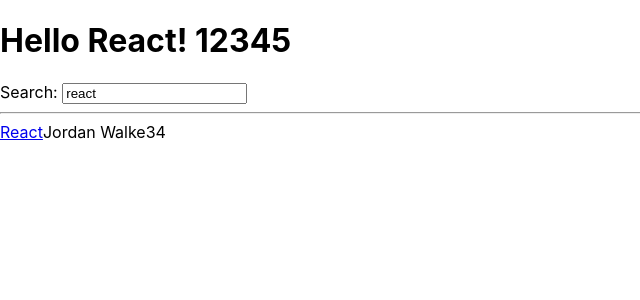
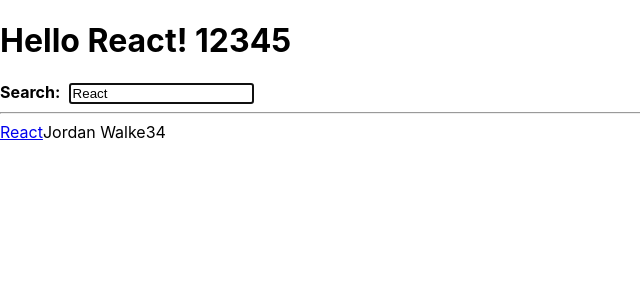
Before and after one commit to dev-dain/TAVE-ReactStudy, a React (Create React App) app: page / in a window 1280 px wide. Shown: the top 300 px of the page, without its empty margins (0-640 px from the left). Built offline with nearby package versions, Linux system fonts and the light colour scheme.

Commit message:
스터디 3주 완료

```diff
--- a/src/App.js
+++ b/src/App.js
@@ -26,12 +26,38 @@
     }
   ];
 
-  const [searchTerm, setSearchTerm] = React.useState('react');
+  // useState와 useEffect 문장을 선언함. (아직 호출 전)
+  // useState마냥 [상태, 상태 업데이트 함수 return]
+  // 커스텀 훅은 use-접두사를 쓰고, 반환 값은 배열임
+  // 이름 조정 이유는 62쪽
+  const useSemiPersistentState = (key, initialState) => {
+    // state와 상태 업데이트함수를 쌍으로 반환하는 useState 훅
+    const [value, setValue] = React.useState(
+      localStorage.getItem(key) || initialState
+    );
+
+    // 키가 외부에서 오기 때문에 키가 변경될 수도 있으므로
+    // key값이 변하면 useEffect가 새롭게 실행돼야 함
+    React.useEffect(
+      () => localStorage.setItem(key, value),
+      [value, key]
+    );
+
+    return [value, setValue];
+  }
+
+  // key와 initialState를 보내고 상태와 상태 업데이트 함수를 받아옴
+  // 내가 key값을 달리 주면 로컬 스토리지에 뭐가 있느냐에 따라 초기 value는 달라질 수 있음
+  const [searchTerm, setSearchTerm] = useSemiPersistentState(
+    'search',
+    'React'
+  );
 
   const handleSearch = event => setSearchTerm(event.target.value);
 
   // searchedStories는 배열임
   // 어떻게 호출 없이 그냥 searchTerm이 바뀌는 걸 보고 매번 실행되는 걸까?
+  // 그건 includes 내에서 searchTerm을 쓰기 때문에
   // input 내용이 바뀌면 handleSearch 실행 이후 stories.filter가 2번 실행됨.
   // 왜 2번일까?
   const searchedStories = stories.filter(
@@ -45,7 +71,21 @@
         Hello {getTitle('React!')} {title}
         {/* 그냥 JS 배열 자체를 넣으면 배열 안의 요소가 다 붙어서 나옴*/}
       </h1>
-      <Search search={searchTerm} onSearch={handleSearch}/>
+      {/* Search 컴포넌트가 진짜 Search하는 게 아니라서 이름을 바꿈.
+        대신 id와 label로 이게 뭐에 쓰려는 건지를 밝힘
+        type을 바꿔 쓸 수도 있게 하기 위해 (ex. number, email) type도 넘김
+
+        인데 '리액트 컴포넌트 구성'에서 type이랑 label을 빼버림
+        label prop을 사용하는 대신 컴포넌트 엘리먼트 태그 사이에 'Search' 텍스트 삽입
+        이것은 InputWithLabel에서 children prop으로 사용 가능 */}
+      <InputWithLabel
+        id="search"
+        value={searchTerm}
+        isFocused // === isFocused={true}
+        onInputChange={handleSearch}
+      >
+        <strong>Search: </strong>
+      </InputWithLabel>
       <hr />
 
       <List list={searchedStories}/>
@@ -54,26 +94,62 @@
   );
 }
 
-function Search(props) {
-  // state와 상태 업데이트함수를 쌍으로 반환하는 useState 훅
+function InputWithLabel(props) {
+  // https://react.vlpt.us/basic/10-useRef.html
+  // 특정 DOM 선택해야 할 때 useRef와 ref 사용
+  // ref 객체를 만들고, 이 객체를 우리가 선택하고 싶은 DOM에 ref 값으로 설정해줘야 함
+  // 즉, <input ref={inputRef}> 이렇게 넘겨야 한다는 뜻
+  // 그럼 ref.current는 이 DOM을 가리키게 됨
+
+  // ref 생성
+  // ref 개체는 생명주기 동안 그대로 유지되는 지속적인 값
+  // ref 개체와 달리 변경될 수 있는 current가 프로퍼티로 포함됨
+
+  // useRef는 .current 프로퍼티로 전달된 기본값(여기서는 X)로 초기화된
+  // 변경 가능한 ref 객체를 반환함
+  // ref 객체는 컴포넌트 전 생애주기 동안 유지됨
+
+  // useRef는 .current 프로퍼티에 변경 가능한 값을 담은 컨테이너와 같음
+  // useRef는 매번 렌더링을 할 때 동일한 ref 객체 제공
+  // current 프로퍼티를 변경한다고 리렌더링이 발생되지는 않음
+  const inputRef = React.useRef();
+
+  // useEffect 종속성 배열 원소는 꼭 상태가 아니어도 됨?
+  React.useEffect(() => {
+    if (props.isFocused && inputRef.current) {
+      inputRef.current.focus(); //focus()가 DOM API
+    }
+  }, [props.isFocused]);
+
+  console.log(inputRef.current);
+
+
   return (
   // <React.Fragment>를 쓰면 같은 레벨에서 사용 가능
   // return은 루트 컴포넌트 안에 하위 태그들을 넣어야지
   // 루트 컴포넌트가 2개 이상 있으면 X
   // event.target(input#search).value로 input값 접근 가능
     <React.Fragment>
-      <label htmlFor="search">Search: </label>
+      <label htmlFor={props.id}>{props.children}</label>
+      &nbsp;
+      {/* ref가 JSX로 지정한 입력 필드의 ref 속성으로 전달
+        엘리먼트 인스턴스는 변경 가능한 current 속성에 할당 */}
       <input
-        id="search"
-        type="text"
-        value={props.search}
+        ref={inputRef}
+        id={props.id}
+        type={props.type || 'text'}
+        value={props.value}
         // 엄밀히 말하면 상태값은 Search 컴포넌트에서 바꾸는 것이 아님
         // input 값을 바꾸면 setSearchTerm이 실행되면서 거기서 바뀌는 것임
         // 트리거 역할을 하는 것
 
         //input에 onchange 프로퍼티가 원래 있긴 한데
         //onchange=javascript function 이런 식으로 씀
-        onChange={props.onSearch}
+        onChange={props.onInputChange}
+        // 이렇게 되면 여러 InputWithLabel이 렌더링됐을 때
+        // 마지막 InputWithLabel에만 포커스가 주어짐
+        // autoFocus //선언형 방법.
+        // autoFocus={props.isFocused}
       />
     </React.Fragment>
   );
```
